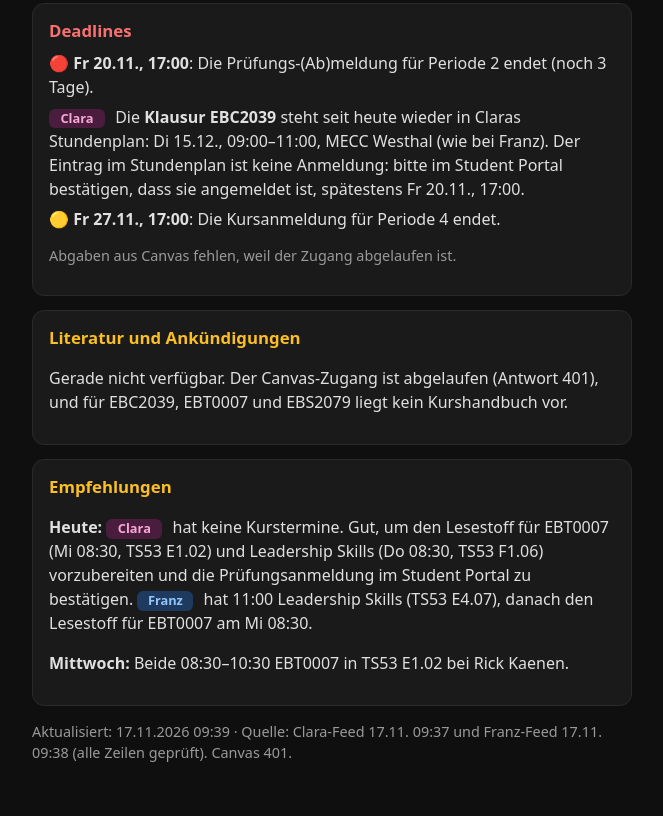
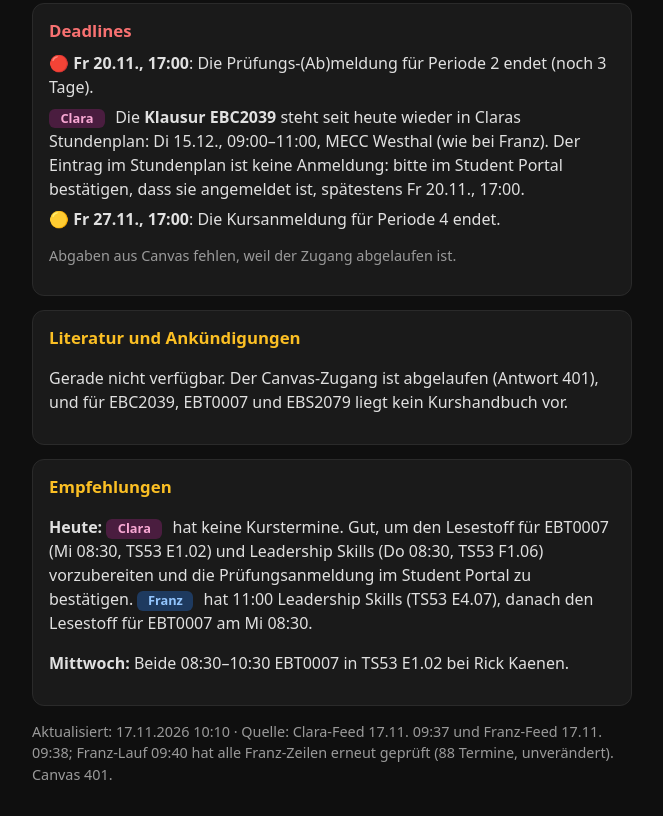
Before and after one commit to 192006-dot/uni-daily-check, a plain HTML site: page index.html in a window 1280 px wide. Shown: the part 865-1681 px from the top of the page, without its empty margins (308-971 px from the left). Before the commit the page ends 1659 px from the top, so only its background shows below. Drawn offline with Linux system fonts and the light colour scheme.

Commit message:
Update: Dienstag 2026-11-17 (Franz-Lauf: Franz-Feed 09:40 bestätigt, Fußzeile, Canvas 401)
Co-Authored-By: Claude Opus 5.5 <noreply@anthropic.com>

```diff
--- a/index.html
+++ b/index.html
@@ -38,5 +38,5 @@ h1{font-size:1.4rem;margin:0}h2{font-size:1.05rem;margin:0 0 8px}.badge{display:
 <p><b>Heute:</b> <span class="who c">Clara</span> hat keine Kurstermine. Gut, um den Lesestoff für EBT0007 (Mi 08:30, TS53 E1.02) und Leadership Skills (Do 08:30, TS53 F1.06) vorzubereiten und die Prüfungsanmeldung im Student Portal zu bestätigen. <span class="who f">Franz</span> hat 11:00 Leadership Skills (TS53 E4.07), danach den Lesestoff für EBT0007 am Mi 08:30.</p>
 <p><b>Mittwoch:</b> Beide 08:30–10:30 EBT0007 in TS53 E1.02 bei Rick Kaenen.</p></div>
 
-<p class="muted">Aktualisiert: 17.11.2026 09:39 · Quelle: Clara-Feed 17.11. 09:37 und Franz-Feed 17.11. 09:38 (alle Zeilen geprüft). Canvas 401.</p>
+<p class="muted">Aktualisiert: 17.11.2026 10:10 · Quelle: Clara-Feed 17.11. 09:37 und Franz-Feed 17.11. 09:38; Franz-Lauf 09:40 hat alle Franz-Zeilen erneut geprüft (88 Termine, unverändert). Canvas 401.</p>
 </body></html>
```
